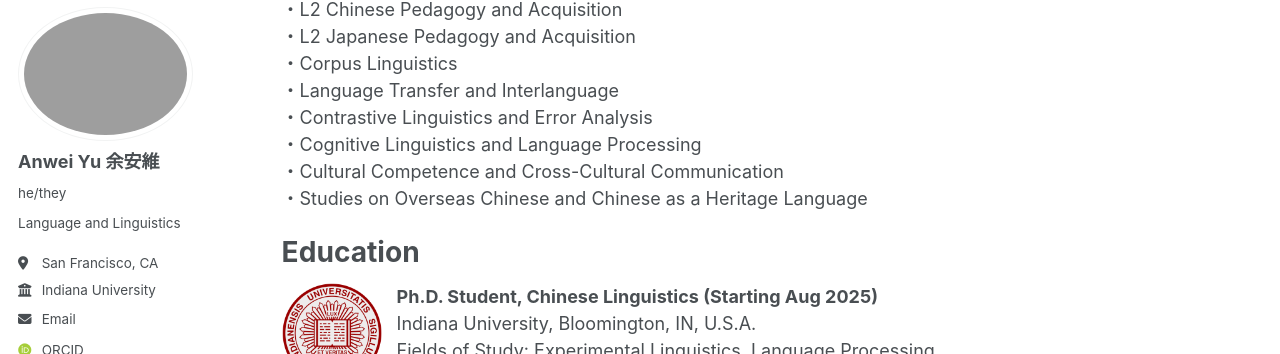
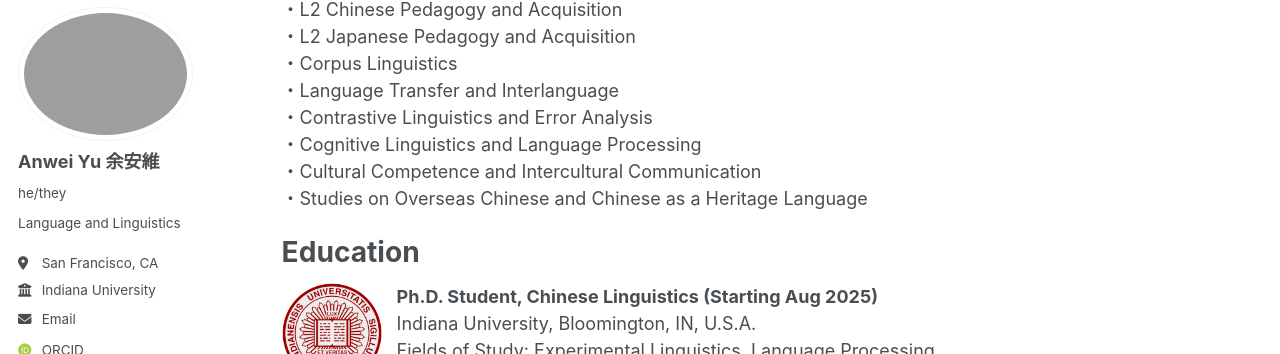
Before and after one commit to anweiyu/anweiyu.github.io, a Jekyll site: the page built from _pages/about.md, in a window 1280 px wide and 900 px high, scrolled down 442 px. Shown: the part 99-453 px from the top of the window. Built offline with Jekyll 4.4.1, drawn with Linux system fonts in a browser that asks for light colours; some web fonts are replaced.

Commit message:
Update about.md

```diff
--- a/_pages/about.md
+++ b/_pages/about.md
@@ -19,7 +19,7 @@ Research Interests
 ・Language Transfer and Interlanguage
 ・Contrastive Linguistics and Error Analysis
 ・Cognitive Linguistics and Language Processing
-・Cultural Competence and Cross-Cultural Communication
+・Cultural Competence and Intercultural Communication
 ・Studies on Overseas Chinese and Chinese as a Heritage Language
 
 Education
```
